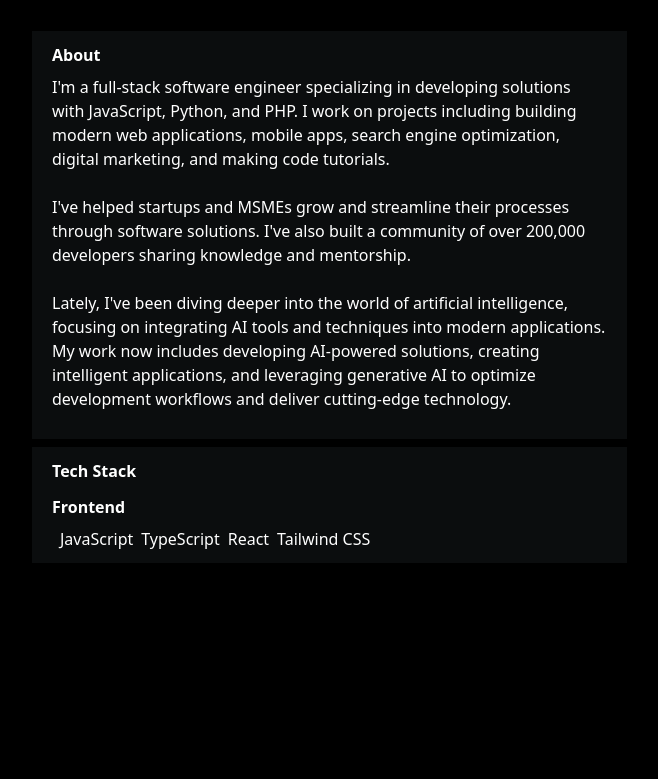
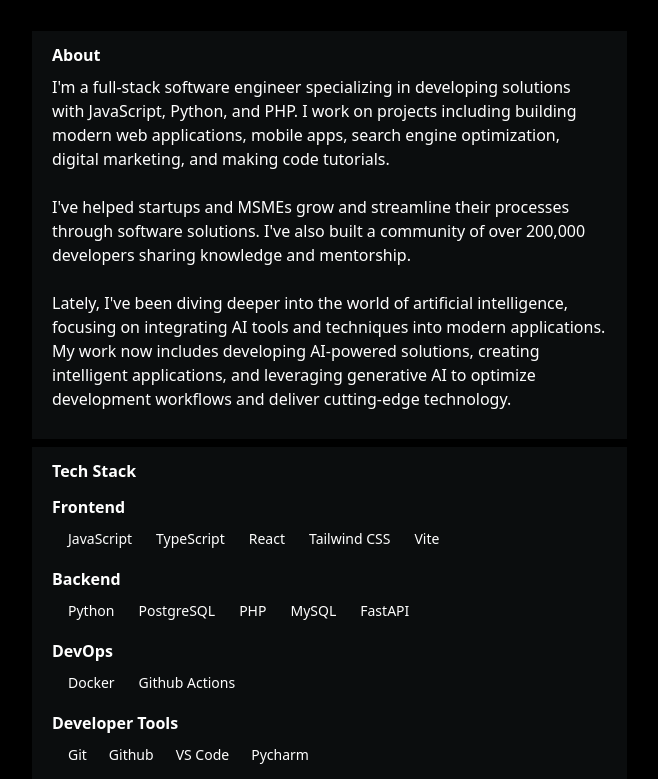
Before and after one commit to redd1514/my-portfolio, a React (Vite) app: page / in a window 1280 px wide. Shown: the part 199-978 px from the top of the page, without its empty margins (160-818 px from the left). Before the commit the page ends 800 px from the top, so only its background shows below. Built offline with nearby package versions, Linux system fonts and the light colour scheme.

Commit message:
ewan uleule

```diff
--- a/src/components/techStack.jsx
+++ b/src/components/techStack.jsx
@@ -8,10 +8,37 @@ const TechStack = () => {
                 <div>
                     <h3><b>Frontend</b></h3>
                     <div className="flex flex-wrap gap-2 pt-2 ml-2">
-                        <span>JavaScript</span>
-                        <span>TypeScript</span>
-                        <span>React</span>
-                        <span>Tailwind CSS</span>
+                        <span className="px-2 py-0.5 text-sm">JavaScript</span>
+                        <span className="px-2 py-0.5 text-sm">TypeScript</span>
+                        <span className="px-2 py-0.5 text-sm">React</span>
+                        <span className="px-2 py-0.5 text-sm">Tailwind CSS</span>
+                        <span className="px-2 py-0.5 text-sm">Vite</span>
+                    </div>
+                </div>
+                <div>
+                    <h3><b>Backend</b></h3>
+                    <div className="flex flex-wrap gap-2 pt-2 ml-2">
+                        <span className="px-2 py-0.5 text-sm">Python</span>
+                        <span className="px-2 py-0.5 text-sm">PostgreSQL</span>
+                        <span className="px-2 py-0.5 text-sm">PHP</span>
+                        <span className="px-2 py-0.5 text-sm">MySQL</span>
+                        <span className="px-2 py-0.5 text-sm">FastAPI</span>
+                    </div>
+                </div>
+                <div>
+                    <h3><b>DevOps</b></h3>
+                    <div className="flex flex-wrap gap-2 pt-2 ml-2">
+                        <span className="px-2 py-0.5 text-sm">Docker</span>
+                        <span className="px-2 py-0.5 text-sm">Github Actions</span>
+                    </div>
+                </div>
+                <div>
+                    <h3><b>Developer Tools</b></h3>
+                    <div className="flex flex-wrap gap-1.5 pt-2 ml-2">
+                        <span className="px-2 py-0.5 text-sm">Git</span>
+                        <span className="px-2 py-0.5 text-sm">Github</span>
+                        <span className="px-2 py-0.5 text-sm">VS Code</span>
+                        <span className="px-2 py-0.5 text-sm">Pycharm</span>
                     </div>
                 </div>
             </div>
```
